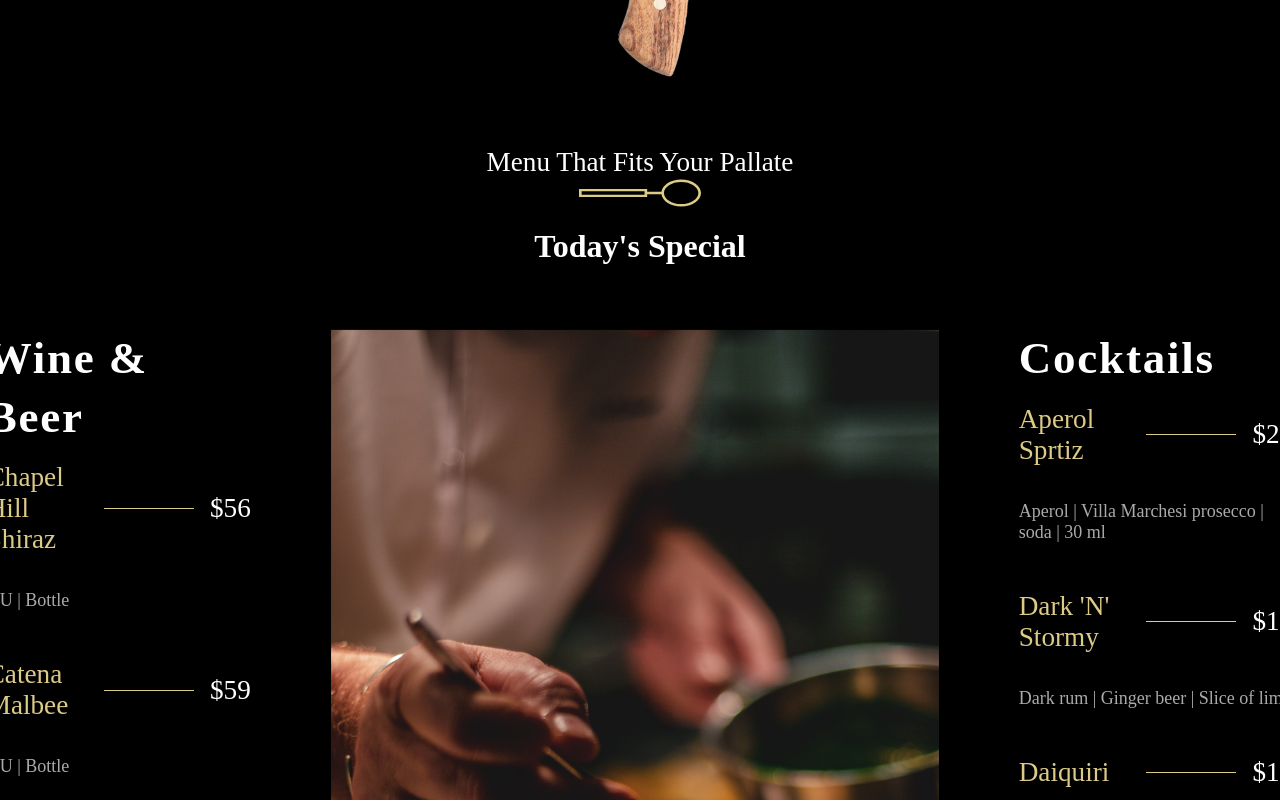
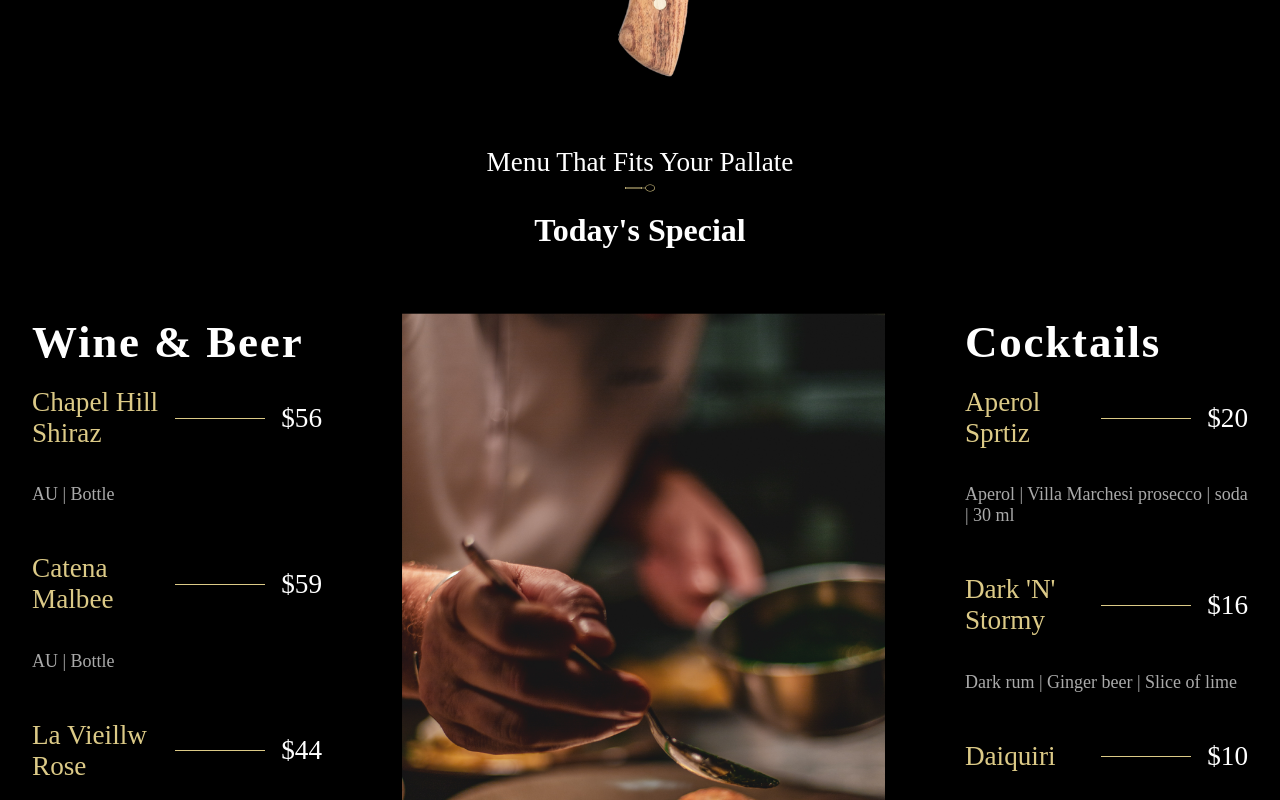
Before and after one commit to valensixx/resturant-app-react, a React (Create React App) app: page / in a window 1280 px wide. Shown: the part 1520-2320 px from the top of the page. Built offline with nearby package versions, Linux system fonts and the light colour scheme; a web font is replaced by a local one.

Commit message:
fixed picture in the middle and buton

```diff
--- a/src/containers/Menu/Menu.css
+++ b/src/containers/Menu/Menu.css
@@ -3,7 +3,8 @@
     flex-direction: column;
     background: var(--color-black);
     color: white;
-    padding:16px 32px;
+    padding: 16px 32px;
+    align-items: center; /* Добавена промяна */
   }
 
   .app-specialMenu-title {
@@ -27,11 +28,21 @@
     line-height: 58.5px;
     letter-spacing: 0.04em;
     color: white;
-}
+  }
 
-.app-specialMenu-menu-img{
+  .app-specialMenu-menu-img {
     display: flex;
-    flex-direction:column;
+    flex-direction: column;
     width: 50%;
     margin: 0 5rem;
-}
+  }
+
+  .app-specialMenu-menu-img img {
+    width: 100%;
+  }
+
+  .app-specialMenu-button {
+    display: flex;
+    justify-content: center; /* Добавена промяна */
+    margin-top: 15px;
+  }
```
